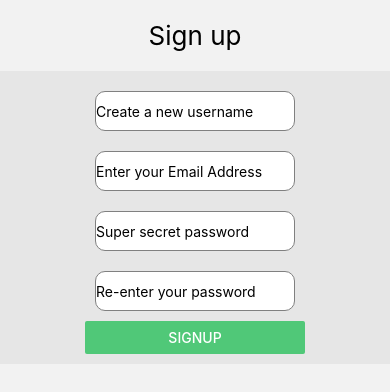
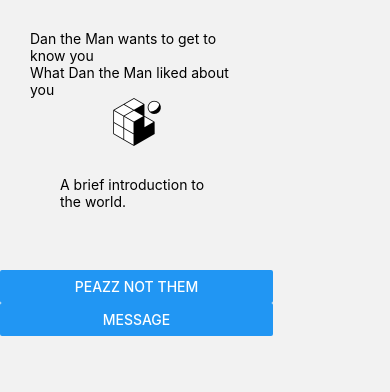
Before and after one commit to Tajwar0/pea-pod-frontend, a React Native app: screen /LikesPage in a window 390 px wide. Before the commit this address had no page. Shown: the top 392 px of the page. Built offline with nearby package versions, Linux system fonts and the light colour scheme.

Commit message:
refactored SignUp pg, added pages to like page

```diff
--- a/App.js
+++ b/App.js
@@ -3,8 +3,8 @@ import Tabs from "./Components/Tabs";
 import { NavigationContainer } from "@react-navigation/native";
 import { createStackNavigator } from "@react-navigation/stack";
 import SignUp from "./Components/SignUp";
-
-import Likes from "./Components/LikesStack/Likes";
+import LikedProfile from "./Components/LikesStack/LikedProfile";
+import LikesPage from "./Components/LikesStack/LikesPage";
 const Stack = createStackNavigator();
 
 export default function App() {
@@ -21,15 +21,23 @@ export default function App() {
           component={Tabs}
           options={{ headerShown: false }}
         />
-        <Stack.Screen
-          name="Likes"
-          component={Likes}
-          options={{ headerShown: false }}
-        />
+        <Stack.Group>
+          <Stack.Screen
+            name="LikesPage"
+            component={LikesPage}
+            options={{ headerShown: false }}
+          />
+          <Stack.Screen
+            name="UserProfile"
+            component={LikedProfile}
+            options={{ headerShown: true }}
+          />
+        </Stack.Group>
       </Stack.Navigator>
     </NavigationContainer>
   );
 }
+
 const styles = StyleSheet.create({
   container: {
     flex: 1,
--- /dev/null
+++ b/Components/LikesStack/LikedProfile.jsx
@@ -0,0 +1,6 @@
+import * as React from "react";
+import { View, Text } from "react-native";
+
+export default function LikedProfile({ navigation }) {
+  return <View></View>;
+}
--- a/Components/LikesStack/likesItem.jsx
+++ b/Components/LikesStack/LikesItem.jsx
@@ -20,7 +20,8 @@ export default function LikesItem({ item, navigation }) {
         </Text>
         <Text>What {item.name} liked about you</Text>
         <TouchableOpacity
-          onPress={() => navigation.navigate("Tabs", { screen: "Profile" })}
+          // onPress={() => navigation.navigate("Tabs", { screen: "Profile" })}
+          onPress={() => navigation.navigate("UserProfile")}
         >
           <Image
             source={item.image}
@@ -30,9 +31,14 @@ export default function LikesItem({ item, navigation }) {
 
         <Text style={styles.container}>{item.description}</Text>
       </View>
-
-      <Button title="Peazz not them" style={styles.CrossButton}></Button>
-      <Button title="Message" style={styles.messageButton} />
+      <View>
+        <Button
+          title="Peazz not them"
+          style={styles.crossButton}
+          onPress={(() => navigation.navigate("Tabs"), { screen: "Profile" })}
+        />
+        <Button title="Message" style={styles.messageButton} />
+      </View>
     </View>
   );
 }
@@ -52,5 +58,6 @@ const styles = StyleSheet.create({
   messageButton: {
     backgroundColor: "Green",
     color: "white",
+    borderRadius: 10,
   },
 });
--- a/Components/LikesStack/Likes.jsx
+++ b/Components/LikesStack/LikesPage.jsx
@@ -1,13 +1,13 @@
 import { useState, useRef } from "react";
-import { View, Text, FlatList, StyleSheet, Animated } from "react-native";
+import { View, FlatList, StyleSheet, Animated } from "react-native";
 import slides from "../../assets/slides";
-import LikesItem from "./likesItem";
+import LikesItem from "./LikesItem";
 
-export default function Likes({ navigation }) {
+export default function LikesPage({ navigation }) {
   const [currentIndex, setCurrentIndex] = useState(0);
   const scrollX = useRef(new Animated.Value(0)).current;
 
-  const viewableItemsChanged = useRef(({ viewableItems }) => {
+  const viewableItemsChanged = useRef(({ viewableItems, navigation }) => {
     setCurrentIndex(viewableItems[0].index);
   }).current;
 
@@ -16,7 +16,9 @@ export default function Likes({ navigation }) {
     <View style={{ flex: 3 }}>
       <FlatList
         data={slides}
-        renderItem={({ item }) => <LikesItem item={item} />}
+        renderItem={({ item }) => (
+          <LikesItem item={item} navigation={navigation} />
+        )}
         horizontal
         showsHorizontalScrollIndicator
         pagingEnabled
@@ -35,7 +37,6 @@ export default function Likes({ navigation }) {
         onViewableItemsChanged={viewableItemsChanged}
         itemVisiblePercentThreshold={viewConfig}
         scrollEventThrottle={30}
-        navigation={navigation}
       />
     </View>
   );
--- a/Components/Profile.jsx
+++ b/Components/Profile.jsx
@@ -6,7 +6,7 @@ import { color } from "react-native-reanimated";
 import Icon from "react-native-vector-icons/MaterialCommunityIcons";
 import ButtonMaker from "./ButtonMaker";
 
-export default function Profile(navigation) {
+export default function Profile({navigation}) {
   const user = {
     img: "https://encrypted-tbn0.gstatic.com/images?q=tbn:ANd9GcRJV5PDnfxMoLlHXGzi-7ZbynVckjLn8fI3iC9vVc0EFVKVdkqp2AZAKoGYs02A_Kg4Drc&usqp=CAU",
     name: "Elon Musk",
--- a/Components/SignUp.jsx
+++ b/Components/SignUp.jsx
@@ -10,7 +10,6 @@ export default function SignUp({ navigation }) {
   const [userMessage, setUserMessage] = useState("");
   const [emailMessage, setEmailMessage] = useState("");
   const [passMessage, setPassMessage] = useState("");
-  const [pass2Message, setPass2Message] = useState("");
 
   return (
     <View>
@@ -27,19 +26,22 @@ export default function SignUp({ navigation }) {
             Password2: "",
           }}
           onSubmit={(values) => {
+
             if (validateUsername(values.Username) === null) {
               setUserMessage("Please enter a valid Username\n\n");
             } else setUserMessage("Username is good\n\n");
+
             if (validateEmail(values.email) === null) {
               setEmailMessage("Please enter a valid Email address\n\n");
             } else setEmailMessage("email is good\n\n");
-            if (values.Password2 !== values.password) {
-              setPass2Message("Passwords do not match");
+
+            if (values.Password !== values.Password2) {
+              setPassMessage("Passwords do not match");
             } else if (validatePassword(values.Password) === null) {
               setPassMessage(
-                "Password must have minimum 8 characters, at least 1 letter and 1 number"
+                "Password must have minimum of 8 characters with at least 1 letter and 1 number"
               );
-            } else setPass2Message("Password is good\n\n");
+            } else setPassMessage("Password is good");
 
             if (
               validateUsername(values.Username) !== null &&
@@ -99,7 +101,7 @@ export default function SignUp({ navigation }) {
       </View>
       <Text
         style={{ justifyContent: "center" }}
-      >{`${userMessage} ${emailMessage} ${passMessage} ${pass2Message}`}</Text>
+      >{`${userMessage} ${emailMessage} ${passMessage} `}</Text>
     </View>
   );
 }
--- a/Components/Tabs.jsx
+++ b/Components/Tabs.jsx
@@ -6,19 +6,20 @@ import Ionicons from "react-native-vector-icons/Ionicons";
 import { createStackNavigator } from "@react-navigation/stack";
 import Icon from "react-native-vector-icons/MaterialCommunityIcons";
 import { NavigationContainer } from "@react-navigation/native";
+
 import Home from "./Home";
 import Profile from "./Profile";
 import EditProfile from "./EditProfile";
 import Pod from "./Pod";
 import Settings from "./Settings";
-import Likes from "./LikesStack/Likes.jsx";
+import LikesPage from "./LikesStack/LikesPage.jsx";
 
 const homeName = "Home";
 const profileName = "Profile";
 const podName = "Pod";
 const settingsName = "Settings";
 const ProfileStack = createStackNavigator();
-const LikesName = "Likes";
+const LikesName = "LikesPage";
 const Stack = createStackNavigator();
 const Tab = createBottomTabNavigator();
 
@@ -62,7 +63,7 @@ export default function Tabs() {
       })}
     >
       <Tab.Screen name={homeName} component={Home}></Tab.Screen>
-      <Tab.Screen name={LikesName} component={Likes}></Tab.Screen>
+      <Tab.Screen name={LikesName} component={LikesPage}></Tab.Screen>
       <Tab.Screen
         name={profileName}
         a
@@ -73,23 +74,7 @@ export default function Tabs() {
     </Tab.Navigator>
   );
 }
-const LikesStack = ({ navigation }) => {
-  return (
-    <NavigationContainer>
-      <Stack.Navigator>
-        <Stack.Screen
-          name={LikesName}
-          component={Likes}
-          options={{ headerShown: false }}
-        />
-        {/* other pages -
-    links to profile of user
-    ...
-     */}
-      </Stack.Navigator>
-    </NavigationContainer>
-  );
-};
+
 const ProfileStackScreen = ({ navigation }) => (
   <ProfileStack.Navigator
     screenOptions={{
```
Also changed, not shown: Components/Settings.jsx (+9 -7 lines).
